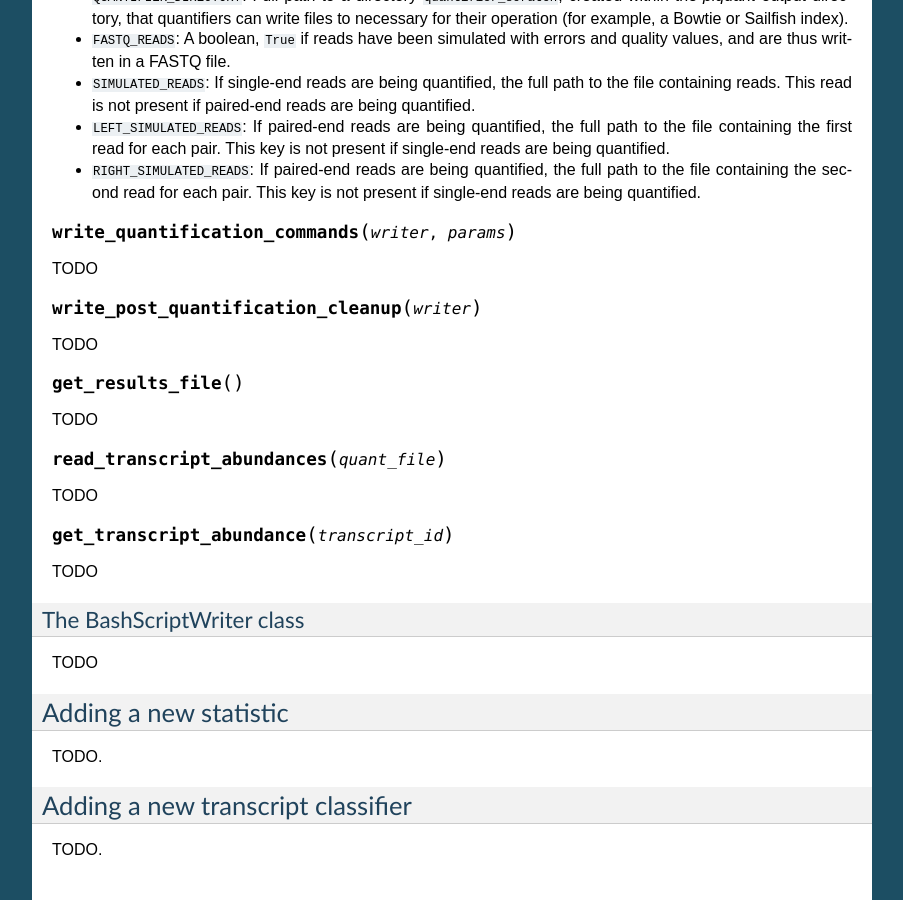
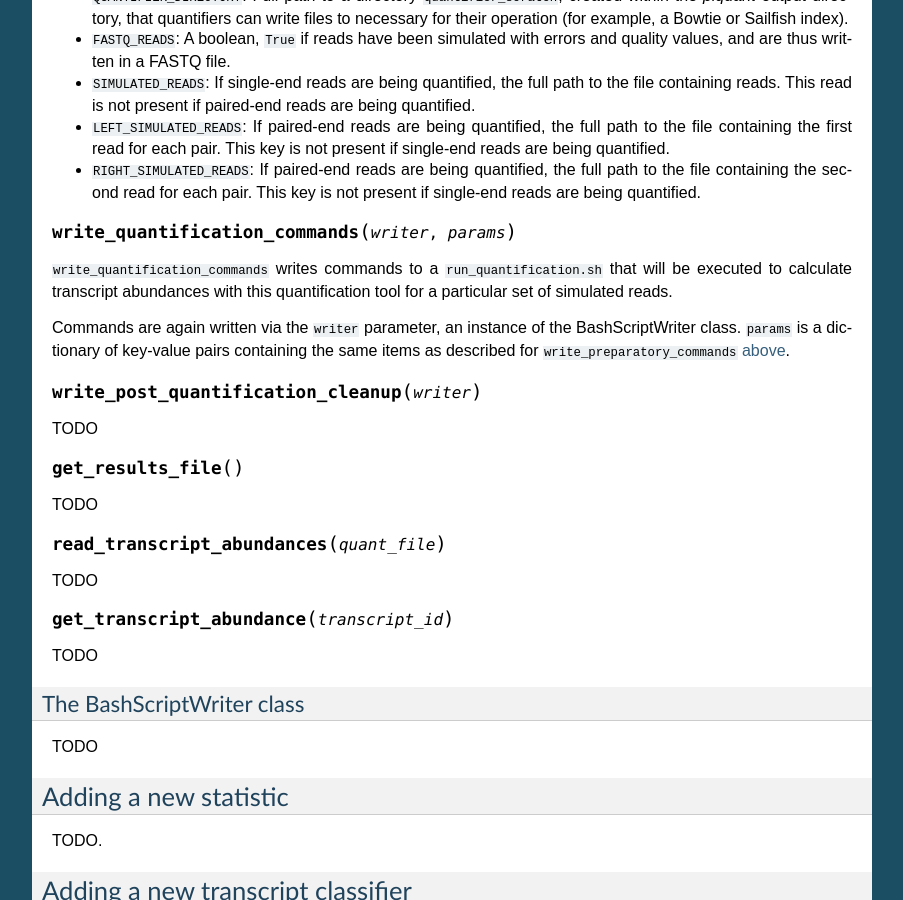
Before and after one commit to lweasel/piquant, a Sphinx documentation site: the page built from docs/extending.rst, in a window 1280 px wide and 900 px high, scrolled down 1171 px. Shown: the whole window, without its empty margins (198-1101 px from the left). Built offline with Sphinx 7.4.7, drawn with Linux system fonts in a browser that asks for light colours; formulas are drawn with MathJax 3.

Commit message:
Document write_quantification_commands.
Part of API for new quantifiers.

```diff
--- a/docs/extending.rst
+++ b/docs/extending.rst
@@ -28,6 +28,8 @@
 
 ``get_name`` should return the string to be given when specifying a list of quantifiers to be used by *piquant* via the command-line or parameters file option ``--quant-method``.
 
+.. _extending-write-preparatory-commands:
+
 .. py:function:: write_preparatory_commands(writer, params)
 
 ``write_preparatory_commands`` writes commands to a ``run_quantification.sh`` script that should be executed prior to quantifying transcripts with the particular quantification tool, but that only need to be executed once for a particular set of input transcripts and genome sequences - for example, preparing a Bowtie index for the genome, or constructing transcript sequences.
@@ -46,7 +48,9 @@
 
 .. py:function:: write_quantification_commands(writer, params)
 
-TODO
+``write_quantification_commands`` writes commands to a ``run_quantification.sh`` that will be executed to calculate transcript abundances with this quantification tool for a particular set of simulated reads.
+
+Commands are again written via the ``writer`` parameter, an instance of the BashScriptWriter class. ``params`` is a dictionary of key-value pairs containing the same items as described for ``write_preparatory_commands`` :ref:`above <extending-write-preparatory-commands>`.
 
 .. py:function:: write_post_quantification_cleanup(writer)
 
```
